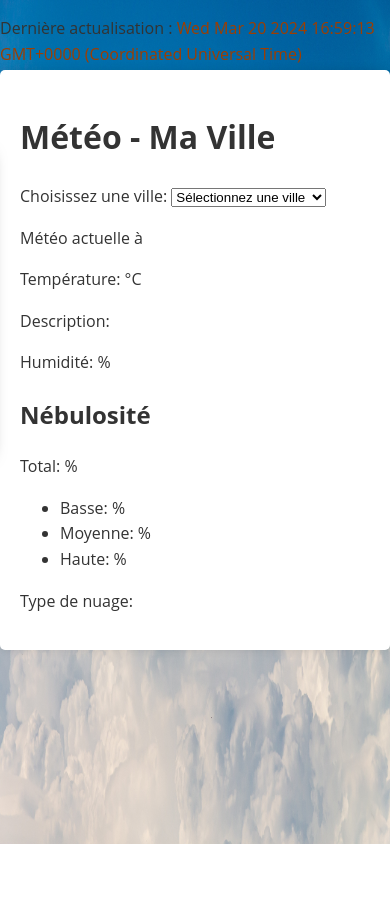
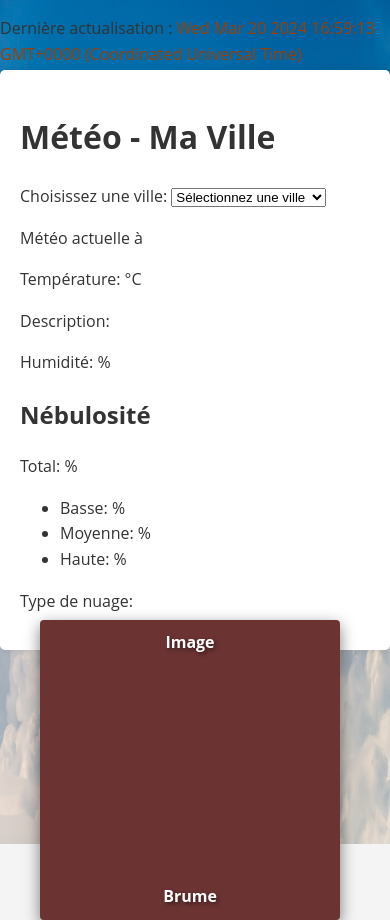
Before and after one commit to sarterni/weather_app_NDS, a PHP site: page / in a window 390 px wide. Before the commit the page ends 844 px from the top, so only its background shows below. Run offline with PHP 8.4, Linux system fonts and the light colour scheme.

Commit message:
Update style.css

```diff
--- a/style.css
+++ b/style.css
@@ -82,3 +82,37 @@
 span#current-d {
     color: #9D3E02;
 }
+
+
+@media screen and (max-width: 1225px) {
+    div.img-container {
+        top: 200px;
+        right: 200px;
+        height: 300px;
+        width: 300px;
+    }
+
+    div.img-container p {
+        font-size: 1em;
+    }
+}
+
+@media screen and (max-width: 856px) {
+    div.img-container {
+        top: 80px;
+        right: 100px;
+        height: 300px;
+        width: 300px;
+    }
+
+    @media screen and (max-width: 770px) {
+        div.img-container {
+            top: 620px;
+            right: 50px;
+            height: 300px;
+            width: 300px;
+        }
+
+    }
+
+}
```
